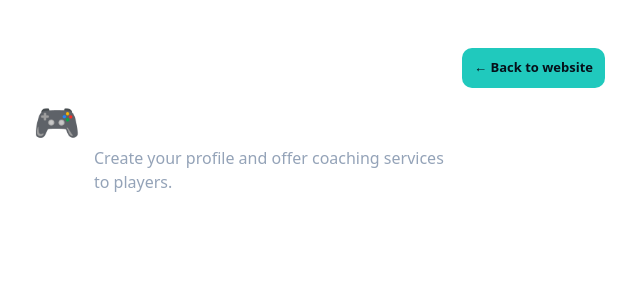
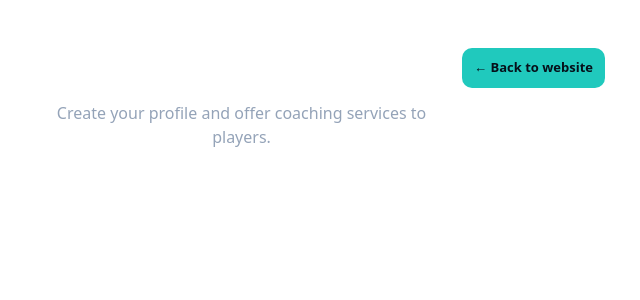
Before and after one commit to vesttrading/gamepro-market, a Next.js app: page /become-coach in a window 1280 px wide. Shown: the top 300 px of the page, without its empty margins (321-961 px from the left). Built offline with nearby package versions, Linux system fonts and the light colour scheme; no server answers.

Commit message:
Refactor coach card title structure
Removed unused span element and simplified the structure of the coach card title.

```diff
--- a/app/become-coach/page.tsx
+++ b/app/become-coach/page.tsx
@@ -213,16 +213,6 @@ return (
           flex: 1,
         }}
       >
-        <span
-          style={{
-            fontSize: 38,
-            color: "#4789ff",
-            lineHeight: 1,
-            flexShrink: 0,
-          }}
-        >
-          🎮
-        </span>
 
        <div style={{ minWidth: 0 }}>
          <h1
@@ -232,6 +222,7 @@ return (
          fontSize: 30,
          fontWeight: 800,
          letterSpacing: "-0.7px",
+         textAlign: "center",
        }}
      >
        {t.title}
@@ -243,6 +234,7 @@ return (
               margin: "8px 0 0",
               color: "#94a3b8",
               lineHeight: 1.5,
+              textAlign: "center",
             }}
           >
             {t.intro}
```
Lines whose indentation alone changed are shown as unchanged.
